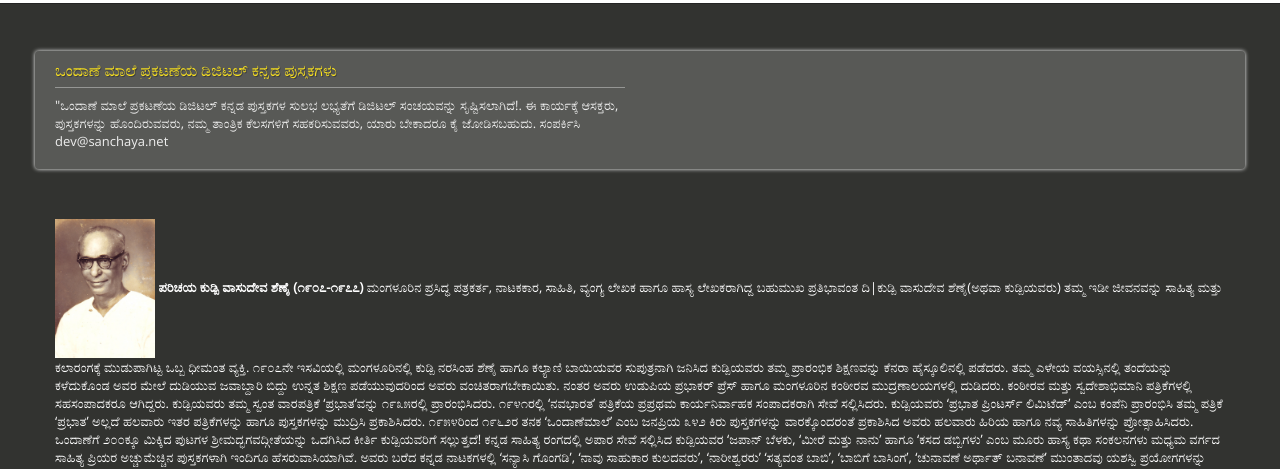
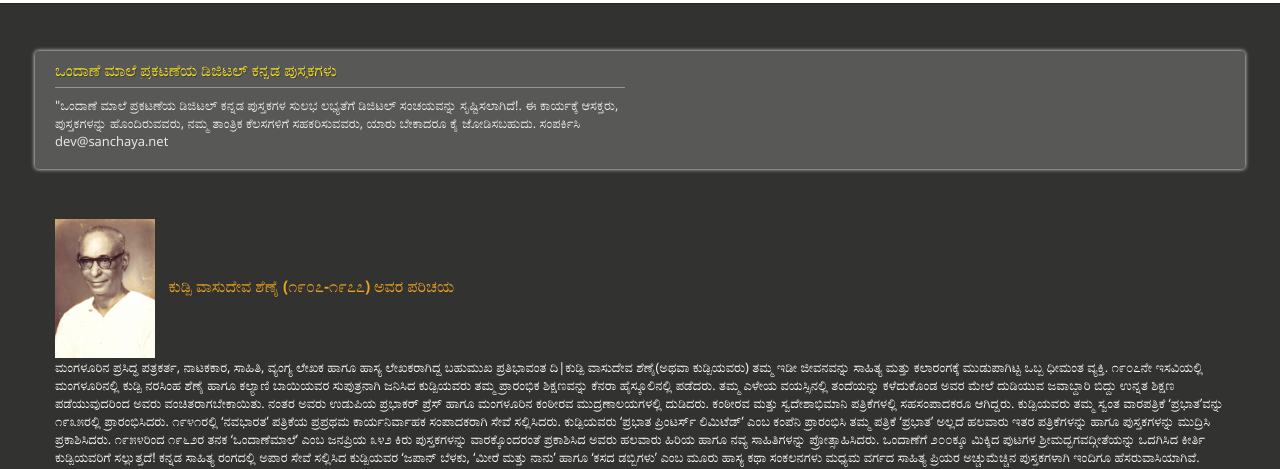
Before and after one commit to sanchaya/ondanemaale, a plain HTML site: page index.html in a window 1280 px wide. Shown: the part 107-576 px from the top of the page. Drawn offline with nearby package versions, Linux system fonts and the light colour scheme; a script that the page names is missing.

Commit message:
updated intro style

```diff
--- a/index.html
+++ b/index.html
@@ -83,8 +83,9 @@
       <div class="row">
       <div class="pythonbooks span12">
         <p>
-          <img src="./img/kudpi-vasudeva-shanai.jpg"  width="100"   />
-          <b>ಪರಿಚಯ ಕುಡ್ಪಿ ವಾಸುದೇವ ಶೆಣೈ (೧೯೦೭-೧೯೭೭)</b>
+          <img  src="./img/kudpi-vasudeva-shanai.jpg"  width="100"   />
+          <h4>ಕುಡ್ಪಿ ವಾಸುದೇವ ಶೆಣೈ (೧೯೦೭-೧೯೭೭) ಅವರ ಪರಿಚಯ</h4>
+          <br/>
           ಮಂಗಳೂರಿನ ಪ್ರಸಿದ್ಧ ಪತ್ರಕರ್ತ, ನಾಟಕಕಾರ, ಸಾಹಿತಿ, ವ್ಯಂಗ್ಯ ಲೇಖಕ ಹಾಗೂ ಹಾಸ್ಯ ಲೇಖಕರಾಗಿದ್ದ ಬಹುಮುಖ ಪ್ರತಿಭಾವಂತ ದಿ|ಕುಡ್ಪಿ ವಾಸುದೇವ ಶೆಣೈ(ಅಥವಾ ಕುಡ್ಪಿಯವರು) ತಮ್ಮ ಇಡೀ ಜೀವನವನ್ನು ಸಾಹಿತ್ಯ ಮತ್ತು ಕಲಾರಂಗಕ್ಕೆ ಮುಡುಪಾಗಿಟ್ಟ ಒಬ್ಬ ಧೀಮಂತ ವ್ಯಕ್ತಿ. ೧೯೦೭ನೇ ಇಸವಿಯಲ್ಲಿ ಮಂಗಳೂರಿನಲ್ಲಿ ಕುಡ್ಪಿ ನರಸಿಂಹ ಶೆಣೈ ಹಾಗೂ ಕಲ್ಯಾಣಿ ಬಾಯಿಯವರ ಸುಪುತ್ರನಾಗಿ ಜನಿಸಿದ ಕುಡ್ಪಿಯವರು ತಮ್ಮ ಪ್ರಾರಂಭಿಕ ಶಿಕ್ಷಣವನ್ನು ಕೆನರಾ ಹೈಸ್ಕೂಲಿನಲ್ಲಿ ಪಡೆದರು. ತಮ್ಮ ಎಳೇಯ ವಯಸ್ಸಿನಲ್ಲಿ ತಂದೆಯನ್ನು ಕಳೆದುಕೊಂಡ ಅವರ ಮೇಲೆ ದುಡಿಯುವ ಜವಾಬ್ದಾರಿ ಬಿದ್ದು ಉನ್ನತ ಶಿಕ್ಷಣ ಪಡೆಯುವುದರಿಂದ ಅವರು ವಂಚಿತರಾಗಬೇಕಾಯಿತು. ನಂತರ ಅವರು ಉಡುಪಿಯ ಪ್ರಭಾಕರ್ ಪ್ರೆಸ್ ಹಾಗೂ ಮಂಗಳೂರಿನ ಕಂಠೀರವ ಮುದ್ರಣಾಲಯಗಳಲ್ಲಿ ದುಡಿದರು. ಕಂಠೀರವ ಮತ್ತು ಸ್ವದೇಶಾಭಿಮಾನಿ ಪತ್ರಿಕೆಗಳಲ್ಲಿ ಸಹಸಂಪಾದಕರೂ ಆಗಿದ್ದರು. ಕುಡ್ಪಿಯವರು ತಮ್ಮ ಸ್ವಂತ ವಾರಪತ್ರಿಕೆ ‘ಪ್ರಭಾತ’ವನ್ನು  ೧೯೩೫ರಲ್ಲಿ ಪ್ರಾರಂಭಿಸಿದರು. ೧೯೪೧ರಲ್ಲಿ ‘ನವಭಾರತ’ ಪತ್ರಿಕೆಯ ಪ್ರಪ್ರಥಮ ಕಾರ್ಯನಿರ್ವಾಹಕ ಸಂಪಾದಕರಾಗಿ ಸೇವೆ ಸಲ್ಲಿಸಿದರು. ಕುಡ್ಪಿಯವರು ‘ಪ್ರಭಾತ ಪ್ರಿಂಟರ್ಸ್ ಲಿಮಿಟೆಡ್’ ಎಂಬ ಕಂಪೆನಿ ಪ್ರಾರಂಭಿಸಿ ತಮ್ಮ ಪತ್ರಿಕೆ ‘ಪ್ರಭಾತ’ ಅಲ್ಲದೆ ಹಲವಾರು ಇತರ ಪತ್ರಿಕೆಗಳನ್ನು ಹಾಗೂ ಪುಸ್ತಕಗಳನ್ನು ಮುದ್ರಿಸಿ ಪ್ರಕಾಶಿಸಿದರು.
           ೧೯೫೪ರಿಂದ ೧೯೬೨ರ ತನಕ ‘ಒಂದಾಣೆಮಾಲೆ’ ಎಂಬ ಜನಪ್ರಿಯ ೩೪೨ ಕಿರು ಪುಸ್ತಕಗಳನ್ನು ವಾರಕ್ಕೊಂದರಂತೆ ಪ್ರಕಾಶಿಸಿದ ಅವರು ಹಲವಾರು ಹಿರಿಯ ಹಾಗೂ ನವ್ಯ ಸಾಹಿತಿಗಳನ್ನು ಪ್ರೋತ್ಸಾಹಿಸಿದರು. ಒಂದಾಣೆಗೆ ೨೦೦ಕ್ಕೂ ಮಿಕ್ಕಿದ ಪುಟಗಳ ಶ್ರೀಮದ್ಭಗವದ್ಗೀತೆಯನ್ನು ಒದಗಿಸಿದ ಕೀರ್ತಿ ಕುಡ್ಪಿಯವರಿಗೆ ಸಲ್ಲುತ್ತದೆ!
           ಕನ್ನಡ ಸಾಹಿತ್ಯ ರಂಗದಲ್ಲಿ ಅಪಾರ ಸೇವೆ ಸಲ್ಲಿಸಿದ ಕುಡ್ಪಿಯವರ ‘ಜಪಾನ್ ಬೆಳಕು, ‘ಮೀರೆ ಮತ್ತು ನಾನು’ ಹಾಗೂ ‘ಕಸದ ಡಬ್ಬಿಗಳು’ ಎಂಬ ಮೂರು ಹಾಸ್ಯ ಕಥಾ ಸಂಕಲನಗಳು ಮಧ್ಯಮ ವರ್ಗದ ಸಾಹಿತ್ಯ ಪ್ರಿಯರ ಅಚ್ಚುಮೆಚ್ಚಿನ ಪುಸ್ತಕಗಳಾಗಿ ಇಂದಿಗೂ ಹೆಸರುವಾಸಿಯಾಗಿವೆ. ಅವರು ಬರೆದ ಕನ್ನಡ ನಾಟಕಗಳಲ್ಲಿ ‘ಸನ್ಯಾಸಿ ಗೊಂಗಡಿ’, ‘ನಾವು ಸಾಹುಕಾರ ಕುಲದವರು’, ‘ನಾರೀಶ್ವರರು’ ‘ಸತ್ಯವಂತ ಬಾಬಿ’, ‘ಬಾಬಿಗೆ ಬಾಸಿಂಗ’, ‘ಚುನಾವಣೆ ಅರ್ಥಾತ್ ಬನಾವಣೆ’ ಮುಂತಾದವು ಯಶಸ್ವಿ ಪ್ರಯೋಗಗಳನ್ನು ಕಂಡಿವೆ.
```
